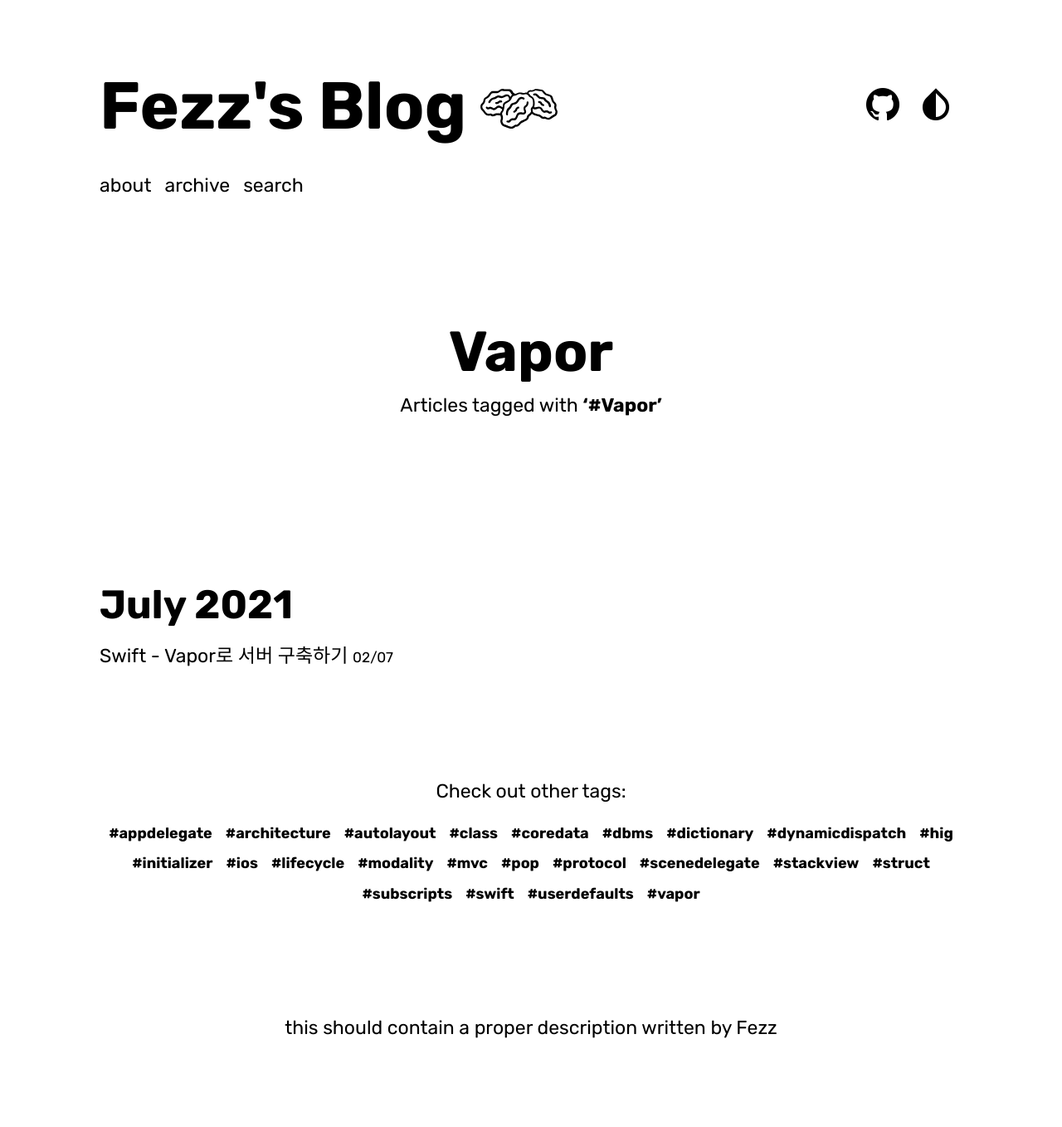
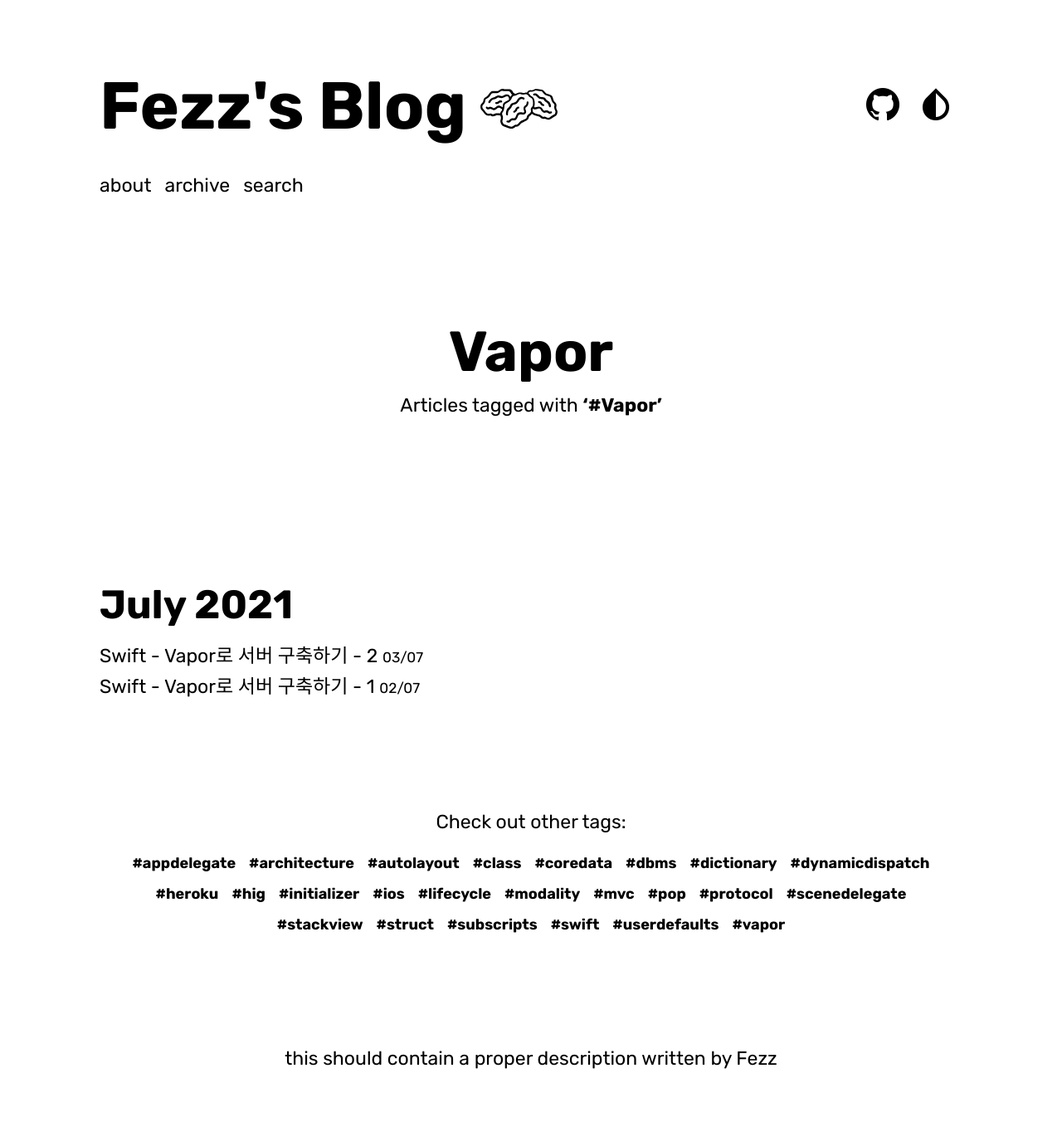
Before and after one commit to Fezravien/Fezravien.github.io, a Jekyll site: the page built from _my_tags/vapor.md, in a window 1280 px wide. Shown: the whole page at 83% size. Built offline with Jekyll 4.4.1, drawn with Linux system fonts in a browser that asks for light colours; nearby versions of some CDN libraries; some web fonts are replaced; before the commit the page ends 1321 px from its top, so only the background shows below that; part of the change alters nothing that is shown.

Commit message:
upload vapor

````diff
--- /dev/null
+++ b/_my_tags/heroku.md
@@ -0,0 +1,4 @@
+---
+slug: heroku
+name: Heroku
+---
--- a/_posts/2021-07-02-Swift7.md
+++ b/_posts/2021-07-02-Swift7.md
@@ -1,6 +1,6 @@
 ---
 layout: post
-title: Swift - Vapor로 서버 구축하기
+title: Swift - Vapor로 서버 구축하기 - 1
 tags:
   - swift
   - vapor
@@ -14,7 +14,7 @@ published: true
 {: .lead}
 <!–-break-–>
 
-# Vapor (with Swith)
+# Vapor 서버 구축 (with. Swith)
 
 ## Vapor를 이용하여 서버를 만들어보자 !
 
--- /dev/null
+++ b/_posts/2021-07-03-Swift8.md
@@ -0,0 +1,245 @@
+---
+layout: post
+title: Swift - Vapor로 서버 구축하기 - 2
+tags:
+  - swift
+  - vapor
+  - heroku
+hero: https://source.unsplash.com/collection/2229334/
+overlay: orange
+published: true
+---
+
+{: .lead}
+<!–-break-–>
+{: .lead}
+<!–-break-–>
+
+# Vapor App 배포 (with. Heroku)
+## Vapor App을 Heroku를 이용하여 배포해보자!
+
+
+
+<img src="https://www.computerhope.com/jargon/h/heroku.jpg" alt="What is Heroku?" style="zoom:110%;" /> ![💧 A server-side Swift web framework.](https://avatars.githubusercontent.com/u/17364220?v=4)
+
+<br>
+
+앱을 구현하기에 앞서 배포를 먼저 진행하겠습니다. 현재 Vapor 앱은 로컬에서만 사용이 가능한데, 배포를 통해 `URL`로 접근이 가능하도록 하는 것입니다. 또한 데이터베이스를 로컬에 직접 설치하지 않고 사용해보겠습니다.
+
+<br>
+
+### Heroku란?
+
+Heroku는 클라우드 서비스형 플랫폼(Platform as a Service, PaaS)으로, 여러 언어와 데이터베이스를 지원하며 서버, 하드웨어, 인프라 등을 자동으로 관리합니다.
+
+※ Paas란?
+서비스형 플랫폼(Platform as a Service, PaaS)은 클라우드 컴퓨팅 서비스 분류 중 하나로, 일반적으로 앱을 개발하거나 구현할 때, 관련 인프라를 만들고 유지보수하는 복잡함 없이 애플리케이션을 개발, 실행, 관리할 수 있게 하는 플랫폼을 제공한다. SaaS의 개념을 개발 플랫폼에도 확장한 방식으로, 개발을 위한 플랫폼을 구축할 필요 없이, 필요한 개발 요소를 웹에서 쉽게 빌려쓸 수 있게 하는 모델이다.
+
+<br>
+
+---
+
+### Vapor App 배포하기
+
+#### Heroku 가입하기
+
+Heroku 계정이 없다면 [여기](https://signup.heroku.com/)에서 가입 후 진행해주세요.
+
+<br>
+
+#### 앱 생성
+
+[대시보드](https://dashboard.heroku.com/apps)에서 앱을 생성합니다. 오른쪽 상단의 `New` 버튼을 클릭하고 `Create new app`을 선택합니다. 다음으로 앱 이름을 입력하고 `Create app` 버튼을 클릭하여 생성합니다.
+
+<img src="https://raw.githubusercontent.com/Fezravien/UploadForMarkdown/forUpload/img/image-20210702164128524.png" alt="img" style="zoom: 50%;" />
+
+<br>
+
+#### PostgreSQL 추가
+
+[대시보드](https://dashboard.heroku.com/apps)에서 앱을 선택하고 왼쪽 상단의 `Resources` 탭을 클릭합니다. `Add-ons` 섹션에서 `postgres`를 입력하고 `Heroku Postgres`를 선택합니다. 다음으로 `Hobby Dev - Free` 플랜을 선택하고 `Submit Order Form` 버튼을 클릭하여 추가합니다.
+
+<img src="https://raw.githubusercontent.com/Fezravien/UploadForMarkdown/forUpload/img/image-20210702164255250.png" alt="img" style="zoom:50%;" />
+
+<img src="https://raw.githubusercontent.com/Fezravien/UploadForMarkdown/forUpload/img/image-20210702164321132.png" alt="img" style="zoom:40%;" />
+
+이제 Heroku 앱을 구성했으니, 다음 단계부터는 로컬 터미널에서 진행합니다.
+
+<br>
+
+#### 설치하기
+
+Homebrew를 통해 Heroku CLI를 설치합니다.
+
+```sh
+$ brew install heroku/brew/heroku
+```
+
+<br>
+
+#### 로그인하기
+
+Heroku 계정에 로그인합니다.
+
+```sh
+$ heroku login
+```
+
+정상적으로 로그인되었는지 확인합니다.
+
+```sh
+$ heroku auth:whoami
+```
+
+<br>
+
+#### Git
+
+Heroku는 Git을 사용하여 앱을 배포합니다. 대시보드에서 생성한 Heroku 앱 이름을 입력하고 연결합니다.
+
+```sh
+$ heroku git:remote -a my-app-name
+```
+
+<br>
+
+#### 빌드팩 설정
+
+Heroku가 Vapor 처리 방법을 알 수 있도록 빌드팩을 설정합니다.
+
+```sh
+$ heroku buildpacks:set vapor/vapor
+```
+
+<br>
+
+#### .swift-version 생성
+
+빌드팩은 `.swift-version` 파일을 통해 Swift 버전을 확인합니다. Heroku에 배포하기 위해서는 Ubuntu 최신 버전인 20.04를 지원해야 하며, Swift 5.2.4 버전부터 가능합니다. Swift 버전별 지원 플랫폼은 [여기](https://swift.org/download/#releases)에서 확인할 수 있습니다.
+
+```sh
+$ echo "5.2.4" > .swift-version
+```
+
+<br>
+
+#### Procfile 생성
+
+Heroku는 앱 실행 방법을 알기 위해 `Procfile` 파일을 찾습니다. 아래 명령어로 생성합니다.
+
+```sh
+$ echo "web: Run serve --env production" \
+  "--hostname 0.0.0.0 --port \$PORT" > Procfile
+```
+
+<br>
+
+#### PostgreSQL 설정
+
+앱이 데이터베이스에 접근할 수 있도록 설정합니다. 로컬 터미널에서 아래 명령어를 입력합니다.
+
+```sh
+$ heroku config
+```
+
+명령어를 입력하면 다음과 같이 출력됩니다.
+
+```json
+=== my-app-name Config VarsDATABASE_URL: postgres://cybntsgadydqzm:2d9dc7f6d964f4750da1518ad71hag2ba729cd4527d4a18c70e024b11cfa8f4b@ec2-54-221-192-231.compute-1.amazonaws.com:5432/dfr89mvoo550b4
+```
+
+`DATABASE_URL`은 Heroku Postgres를 나타냅니다. 이 URL은 Heroku에 의해 변경될 수 있기 때문에 하드코딩하여 사용하면 차후에 오류가 발생할 수 있습니다. 따라서 `Environment.get("DATABASE_URL")`과 같이 접근하여 사용하도록 합니다.
+
+**Vapor 공식문서에서는 Heroku가 URL을 변경할 수도 있기 때문에 정적 URL을 절대로 하드 코딩하지 말라고 권고하고 있다.**
+
+`configure.swift` 파일에 데이터베이스 설정 코드를 추가합니다.
+
+```swift
+if let databaseURL = Environment.get("DATABASE_URL") {
+    app.databases.use(try .postgres(
+        url: databaseURL
+    ), as: .psql)
+} else {
+    // ...
+}
+```
+
+Heroku Postgres의 standard plan을 사용한다면 unverified TLS가 필요합니다.
+
+```swift
+if let databaseURL = Environment.get("DATABASE_URL"), var postgresConfig = PostgresConfiguration(url: databaseURL) {
+    postgresConfig.tlsConfiguration = .forClient(certificateVerification: .none)
+    app.databases.use(.postgres(
+        configuration: postgresConfig
+    ), as: .psql)
+} else {
+    // ...
+}
+```
+
+데이터베이스를 구성하고 커밋해주세요.
+
+<br>
+
+#### 배포하기
+
+>  여기서 주의해야될 것이 존재한다. (내가 삽질을 했기 떄문에 ㅎㅎ)
+>
+> **지금까지 터미널에서 했던 변경사항을 커밋을 해줘야한다.** ⚠️
+
+Heroku는 기본적으로 `master` 브랜치를 배포하는데, `master` 이외의 브랜치를 배포할 경우 `branch-name:master`와 같이 입력합니다.
+
+```sh
+$ git push heroku master
+```
+
+배포 도중 `error: missing LinuxMain.swift file in the Tests directory`라는 유실 오류가 발생하면 `Tests` 디렉터리에 빈 `LinuxMain.swift` 파일을 만들어보자!
+
+```sh
+$ cd Tests
+$ touch LinuxMain.swift
+```
+
+<br>
+
+#### 스케일링
+
+빌드를 성공적으로 마치면 하나 이상의 서버를 추가해야 한다.
+
+무료 플랜은 하나의 웹 다이노(리눅스 컨테이너)만 스케일링이 가능하다.
+
+```sh
+$ heroku ps:scale web=1
+```
+
+<br>
+
+#### 마이그레이션
+
+데이터베이스 마이그레이션을 수행합니다.
+
+```sh
+$ heroku run Run -- migrate --env production
+```
+
+<br>
+
+#### 지속적인 배포
+
+위 과정은 최초 한 번만 수행합니다. 이후 업데이트마다 최신 변경 사항을 Heroku로 푸시하여 배포합니다.
+
+<br>
+
+#### API 테스트
+
+배포에 성공하면 [Postman](https://www.postman.com/)과 같은 도구를 활용하여 API 요청을 보내고 응답을 확인해보세요.
+
+<br>
+
+---
+
+[Ryan - Heroku를 이용하여 Vapor 서버 배포하기](https://velog.io/@ryan-son/Heroku를-이용하여-Vapor-서버-배포하기)
+
+[Yagom - Vapor](https://yagom.net/courses/start-vapor/lessons/vapor-app-배포하기/)
+
+[Vapor Docs](https://docs.vapor.codes/4.0/fluent/overview/)
````
